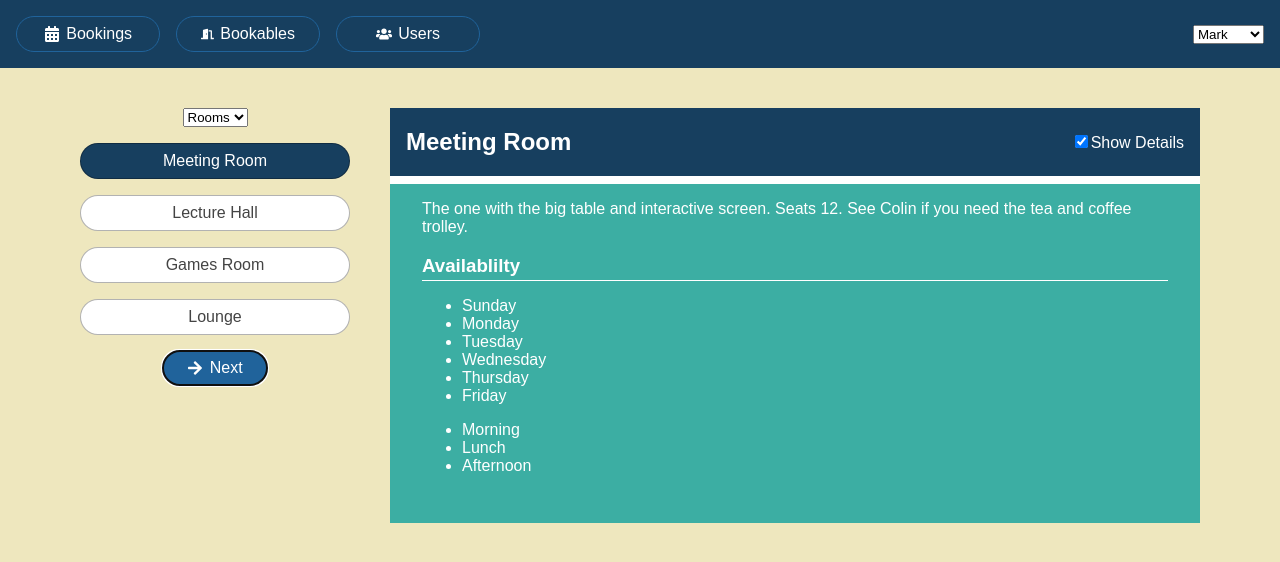
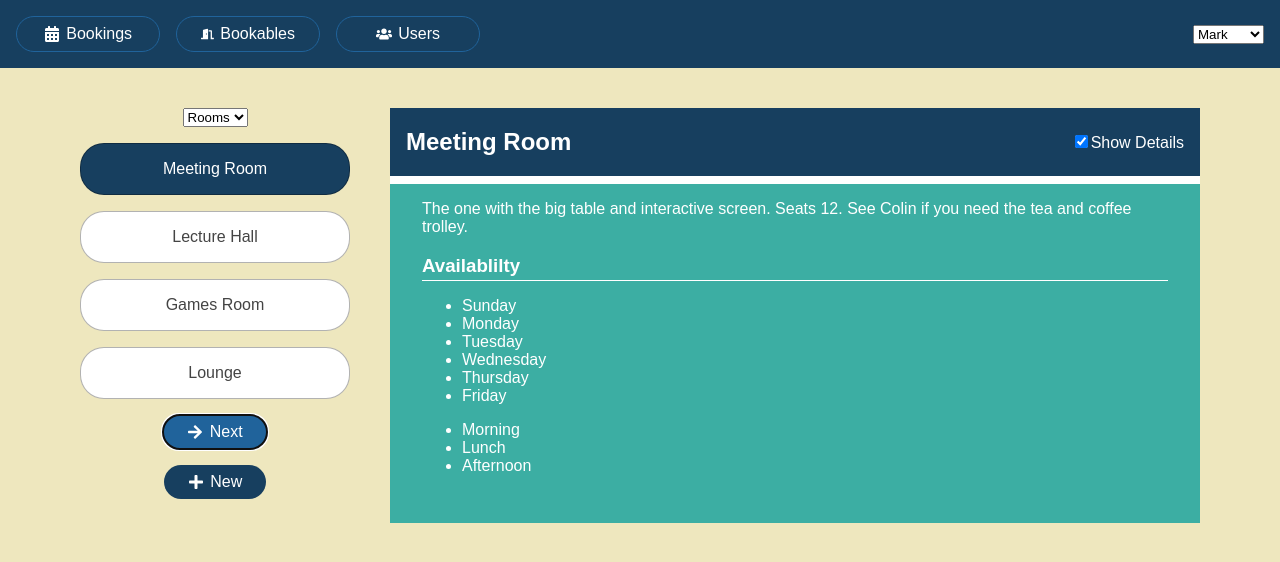
Before and after one commit to bion0625/react-hook-in-action, a React (Create React App) app: page /bookables in a window 1280 px wide. Shown: the top 562 px of the page. Built offline with nearby package versions, Linux system fonts and the light colour scheme; data requests are answered from the project's data file.

Commit message:
10.1 리액트 라우터를 사용해 URL의 상태에 접근하기

```diff
--- a/src/components/App.js
+++ b/src/components/App.js
@@ -43,7 +43,7 @@ function App() {
 
           <Routes>
             <Route path='/bookings' element={<BookingsPage />}></Route>
-            <Route path='/bookables' element={<BookablesPage />}></Route>
+            <Route path='/bookables/*' element={<BookablesPage />}></Route>
             <Route path='/users' element={<UsersPage />}></Route>
           </Routes>
         </div>
--- a/src/components/Bookables/BookablesList.js
+++ b/src/components/Bookables/BookablesList.js
@@ -1,41 +1,28 @@
-import { useEffect, useRef } from "react";
+import { useRef } from "react";
 import { FaArrowRight } from "react-icons/fa";
-import { CgSpinner } from "react-icons/cg";
-import useFetch from "../../util/useFetch";
+import { Link, useNavigate } from "react-router-dom";
 
-export default function BookablesList ({bookable, setBookable}) {
-
-    const {data: bookables = [], status, error} = useFetch("http://localhost:3001/bookables");
+export default function BookablesList ({bookable, bookables, getUrl}) {
 
     const group = bookable?.group;
-
     const bookablesInGroup = bookables.filter(b => b.group === group);
     const groups = [...new Set(bookables.map(b => b.group))];
 
+    const navigate = useNavigate();
+
     const nextButtonRef = useRef();
 
-    useEffect(() => {
-        setBookable(bookables[0]);
-    }, [bookables, setBookable]);
-
     function changeGroup (e) {
-        setBookable(bookables.filter(b => b.group === e.target.value)[0]);
+        const bookablesInSelectedGroup = bookables.filter(b => b.group === e.target.value);
+        navigate(getUrl(bookablesInSelectedGroup[0].id));
     }
-
-    function changeBookable (b) {
-        setBookable(b);
-    };
 
     function nextBookable () {
         const i = bookablesInGroup.indexOf(bookable);
         const nextIndex = (i + 1) % bookablesInGroup.length;
         const nextBookable = bookablesInGroup[nextIndex];
-        setBookable(nextBookable);
+        navigate(getUrl(nextBookable.id));
     }
-
-    if (status === "error") return <p>{error.message}</p>
-
-    if (status === "loading") return <p><CgSpinner/> Loading bookables...</p>
 
     return (
         <div>
@@ -45,7 +32,7 @@ export default function BookablesList ({bookable, setBookable}) {
             <ul className="bookables items-list-nav">
                 {bookablesInGroup.map(b => (
                     <li key={b.id} className={b.id === bookable.id ? "selected" : null}>
-                        <button className="btn" onClick={() => changeBookable(b)}>{b.title}</button>
+                        <Link to={getUrl(b.id)} className="btn" replace={true}>{b.title}</Link>
                     </li>
                 ))}
             </ul>
--- a/src/components/Bookables/BookablesPage.js
+++ b/src/components/Bookables/BookablesPage.js
@@ -1,9 +1,11 @@
+import { Route, Routes } from "react-router-dom";
 import BookablesView from "./BookablesView";
 
 export default function BookablesPage () {
     return (
-        <main className="bookables-page">
-            <BookablesView/>
-        </main>
+        <Routes>
+            <Route path="/:id" element={<BookablesView/>}></Route>
+            <Route path="/" element={<BookablesView/>}></Route>
+        </Routes>
     )
 }
--- a/src/components/Bookables/BookablesView.js
+++ b/src/components/Bookables/BookablesView.js
@@ -1,15 +1,35 @@
-import { Fragment, useState } from "react";
 import BookablesList from "./BookablesList";
 import BookableDetails from "./BookableDetails";
+import useFetch from "../../util/useFetch";
+import { Link, useParams } from "react-router-dom";
+import { CgSpinner } from "react-icons/cg";
+import { FaPlus } from "react-icons/fa";
 
 const BookablesView = () => {
-    const [bookable, setBookable] = useState();
+
+    const {data: bookables = [], status, error} = useFetch("http://localhost:3001/bookables");
+
+    const {id} = useParams();
+
+    const bookable = bookables.find(b => b.id == id) || bookables[0];
+
+    if (status === "error") return <p>{error.message}</p>
+    if (status === "loading") return <CgSpinner/>
 
     return (
-        <Fragment>
-            <BookablesList bookable={bookable} setBookable={setBookable}/>
+        <main className="bookables-page">
+            <div>
+                <BookablesList bookable={bookable} bookables={bookables} getUrl={id => `/bookables/${id}`}/>
+                <p className="controls">
+                    <Link to="/bookables/new" replace={true} className="btn">
+                        <FaPlus/>
+                        <span>New</span>
+                    </Link>
+                </p>
+            </div>
+
             <BookableDetails bookable={bookable}/>
-        </Fragment>
+        </main>
     )
 };
 
```
